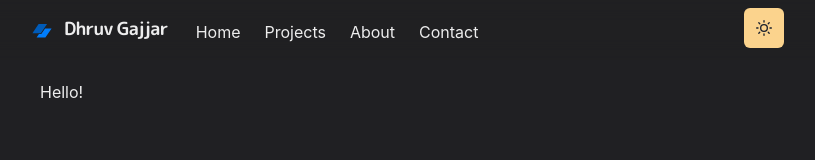
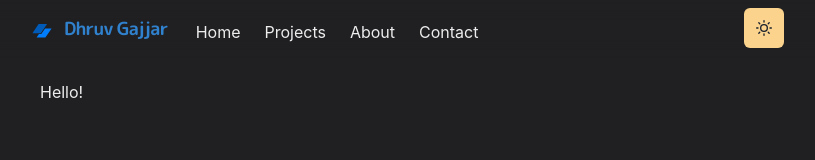
Before and after one commit to Dhruv-Gajjar/dhruv-homepage, a Next.js app: page / in a window 1280 px wide. Shown: the top 160 px of the page, without its empty margins (232-1047 px from the left). Built offline with nearby package versions, Linux system fonts and the light colour scheme.

Commit message:
Updated logo color

```diff
--- a/components/Logo.jsx
+++ b/components/Logo.jsx
@@ -23,7 +23,7 @@ const Logo = () => {
                     <Image src={logoImg} alt="logo" width={20} height={20} />
                     <Text
                         cursor="pointer"
-                        color={useColorModeValue("gray.800", "whiteAlpha.900")}
+                        color={useColorModeValue("blue.700", "blue.500")}
                         fontFamily="M PLUS Rounded 1c, sans-serif"
                         fontWeight="bold"
                         ml={3}
```
